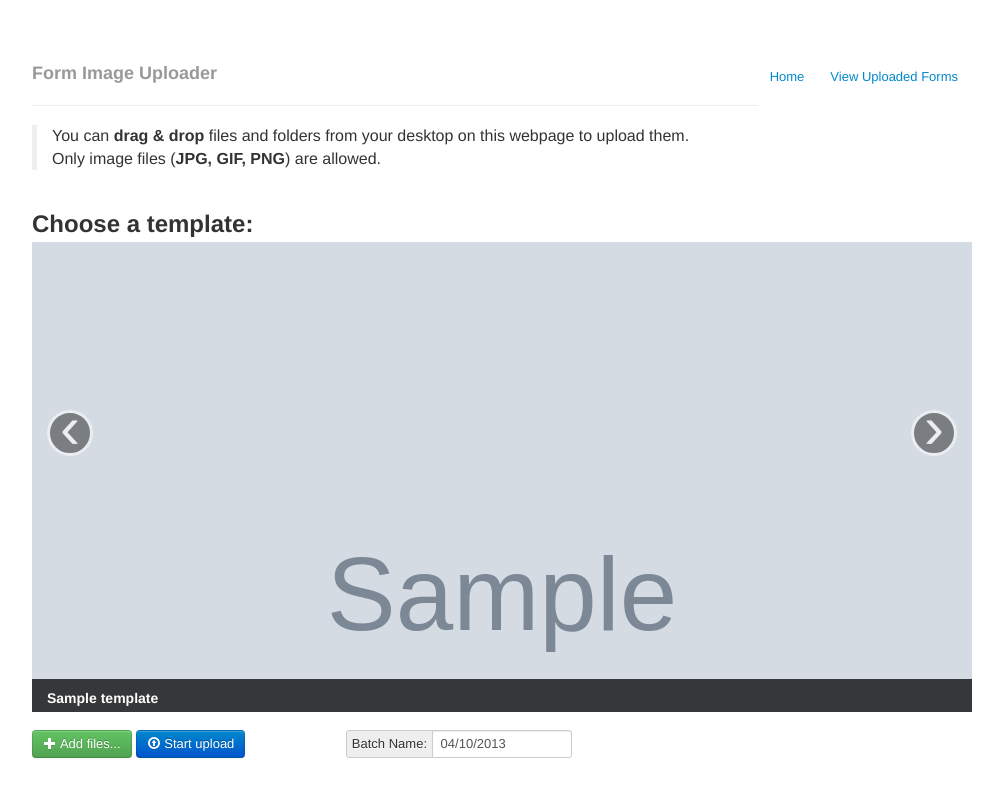
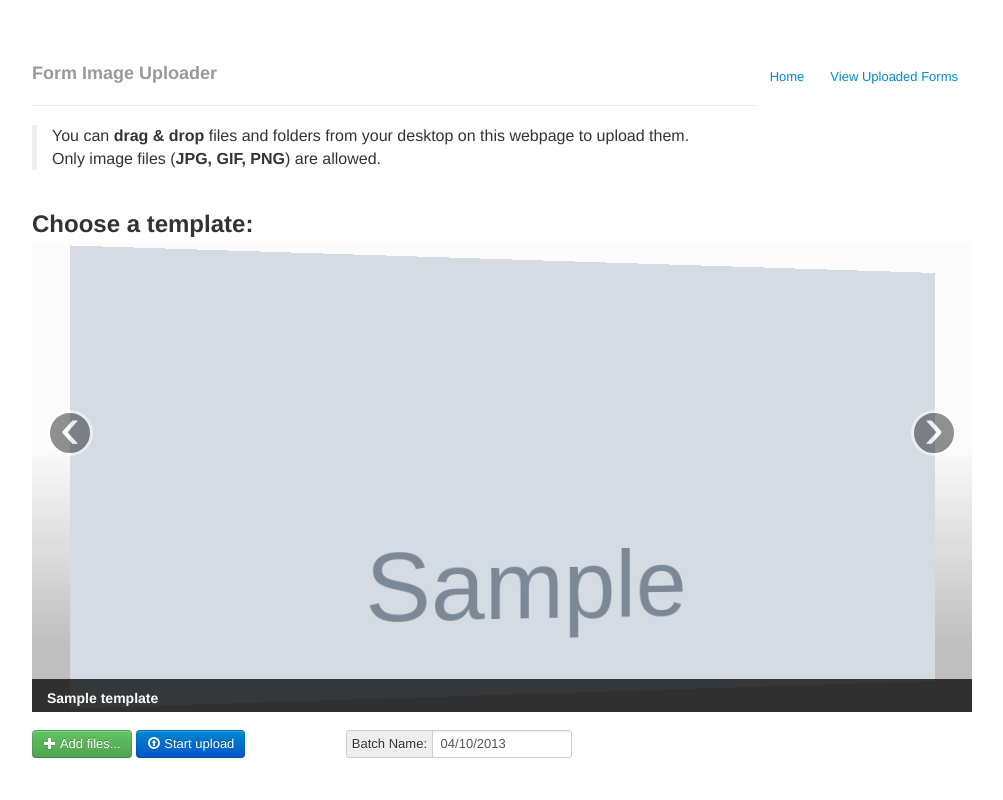
Before and after one commit to nathanathan/ODKScan_webapp, a Django app: template templates/uploader.html in a window 1280 px wide. Shown: the whole page, without its empty margins (138-1141 px from the left). Run offline with Django 3.2, Linux system fonts and the light colour scheme; the template is opened without the code that fills it: most values are stand-ins (such as "Sample title", 1, 10 or a date in 2020); grey boxes marked "Sample" are stand-in pictures; some libraries are stand-ins or nearby versions.

Commit message:
Adding css decadence

```diff
--- a/templates/uploader.html
+++ b/templates/uploader.html
@@ -20,6 +20,10 @@
     background-repeat: no-repeat;
     background-position: top center;
     background-size: cover;
+    -webkit-transform: perspective(600px) translateZ( -50px ) translateX( 30px ) rotateY( 5deg );
+}
+.carousel-inner {
+    background-image: -webkit-gradient( linear, left bottom, left top, color-stop(0.14, rgb(191,191,191)), color-stop(0.57, rgb(252,252,252)));
 }
 </style>
 </head>
```
